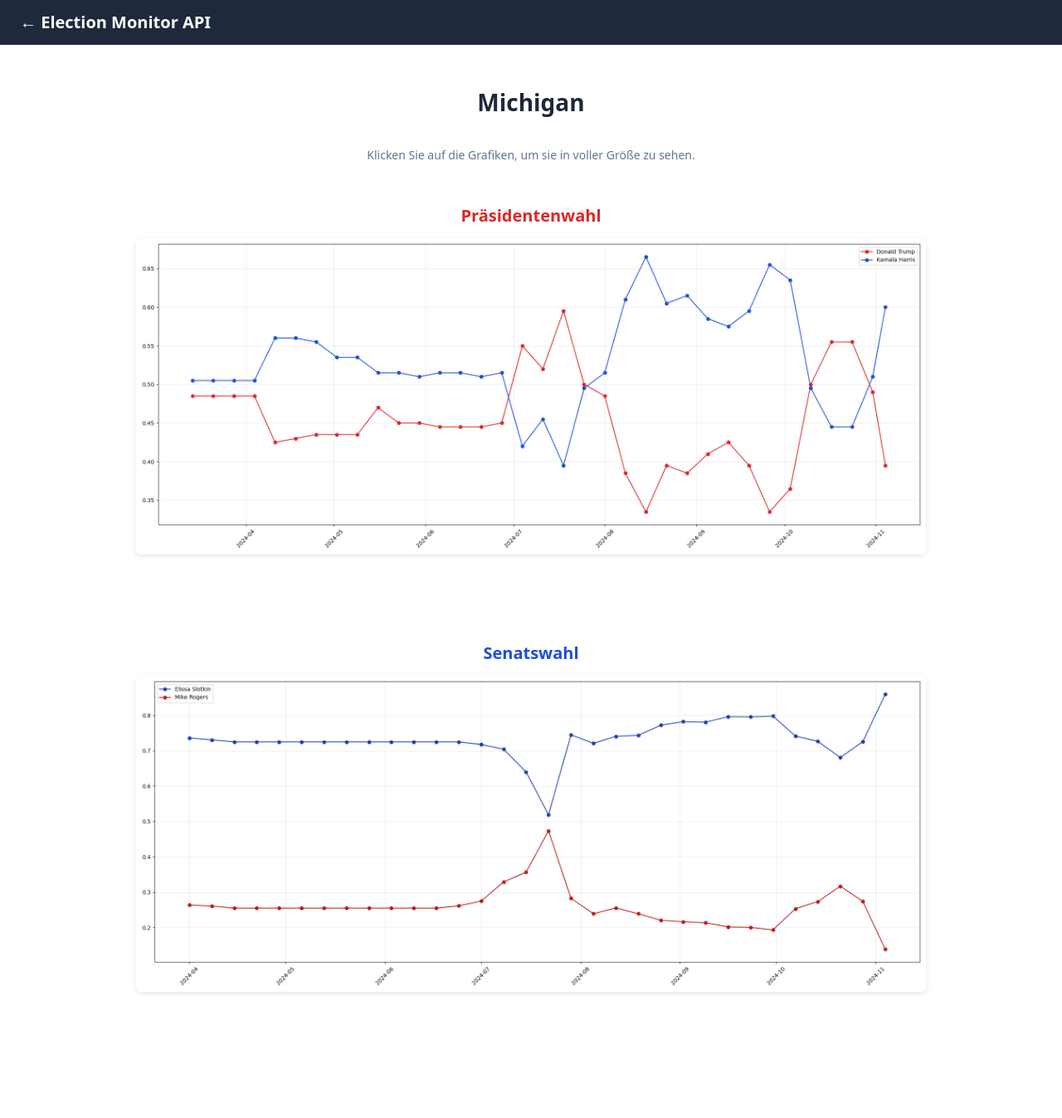
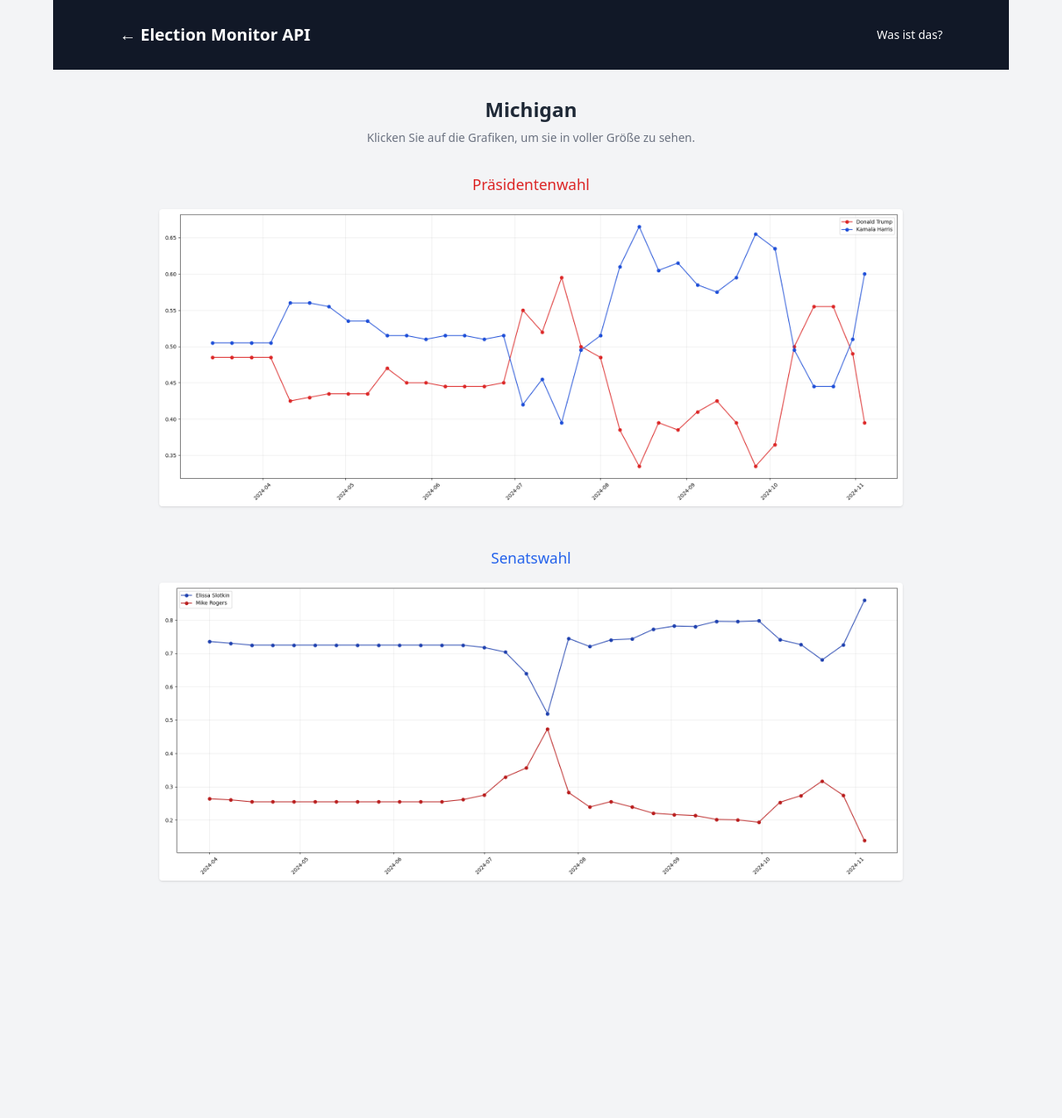
Before and after one commit to alexandr-gessel/election-monitor, a FastAPI app: page /state/MI in a window 1280 px wide. Shown: the whole page at 83% size. After the commit the page ends 1062 px from the top, so only its background shows below. Run offline with FastAPI, Linux system fonts and the light colour scheme; parts of the project's set-up code (start-up, migrations or seed data) failed here and were passed over; some libraries are stand-ins or nearby versions.

Commit message:
Update state.html

```diff
--- a/app/templates/state.html
+++ b/app/templates/state.html
@@ -1,51 +1,54 @@
 <!DOCTYPE html>
-<html lang="en">
+<html lang="de">
 <head>
   <meta charset="UTF-8">
-    <title> {{ state }} </title>
+  <meta name="viewport" content="width=device-width, initial-scale=1.0">
+  <title>{{ state }}</title>
   <script src="https://cdn.tailwindcss.com"></script>
-    <link rel="stylesheet" href="{{ url_for('static', path='style.css') }}">
+  <link href="/static/style.css" rel="stylesheet" type="text/css">
+</head>
+<body class="bg-gray-100 text-gray-800">
+  <div class="max-w-6xl mx-auto">
 
-</head>
-<body>
-    <header>
-        <div class="logo"><a href="/">← Election Monitor API</a></div>
+  <!-- Kopfzeile -->
+  <header class="bg-gray-900 text-white">
+    <div class="max-w-5xl mx-auto px-4 py-4 flex justify-between items-center">
+      <a href="/" class="text-xl font-semibold hover:underline">← Election Monitor API</a>
+      <a href="/about.html" class="text-sm hover:underline">Was ist das?</a>
+    </div>
   </header>
 
-    <main class="main-centered">
+  <!-- Hauptinhalt -->
+  <main class="max-w-5xl mx-auto px-4 py-8 text-center">
     {% set full_name = dict(states).get(state, state) %}
-        <h2>{{ full_name }}</h2>
-        <p style="font-size: 14px; color: #64748b; margin-bottom: 24px;">
-            Klicken Sie auf die Grafiken, um sie in voller Größe zu sehen.
-        </p>
-        <br>
-        <div class="chart-block">
-            <h3 class="pres-title" >Präsidentenwahl</h3>
+    <h2 class="text-2xl font-semibold mb-2">{{ full_name }}</h2>
+    <p class="text-sm text-gray-500 mb-8">Klicken Sie auf die Grafiken, um sie in voller Größe zu sehen.</p>
+
+    <!-- Präsidentenwahl -->
+    <div class="mb-12">
+      <h3 class="text-lg font-medium text-red-600 mb-4">Präsidentenwahl</h3>
       {% if pres_data %}
-            <div class="chart-wrapper">
         <a href="{{ url_for('static', path='charts/' + state + '_president.png') }}" target="_blank">
-                <img src="{{ url_for('static', path='charts/' + state + '_president.png') }}" alt="Präsidentenwahl" class="mb-10">
-
+          <img src="{{ url_for('static', path='charts/' + state + '_president.png') }}" alt="Präsidentenwahl" class="rounded shadow w-full max-w-4xl mx-auto">
         </a>
-            </div>
-
       {% else %}
         <p>Für diesen Staat liegen keine Daten zur Präsidentenwahl vor.</p>
       {% endif %}
     </div>
 
-        <div class="chart-block" >
-            <h3 class="senate-title" >Senatswahl</h3>
+    <!-- Senatswahl -->
+    <div class="mb-12">
+      <h3 class="text-lg font-medium text-blue-600 mb-4">Senatswahl</h3>
       {% if sen_data %}
-             <div class="chart-wrapper">
         <a href="{{ url_for('static', path='charts/' + state + '_senate.png') }}" target="_blank">
-                <img src="{{ url_for('static', path='charts/' + state + '_senate.png') }}" alt="Senatswahl" class="mb-10">
+          <img src="{{ url_for('static', path='charts/' + state + '_senate.png') }}" alt="Senatswahl" class="rounded shadow w-full max-w-4xl mx-auto">
         </a>
-            </div>
       {% else %}
         <p>Für diesen Staat liegen keine Daten zur Senatswahl vor.</p>
       {% endif %}
     </div>
   </main>
+
+  </div>
 </body>
 </html>
```
Lines whose indentation alone changed are shown as unchanged.
